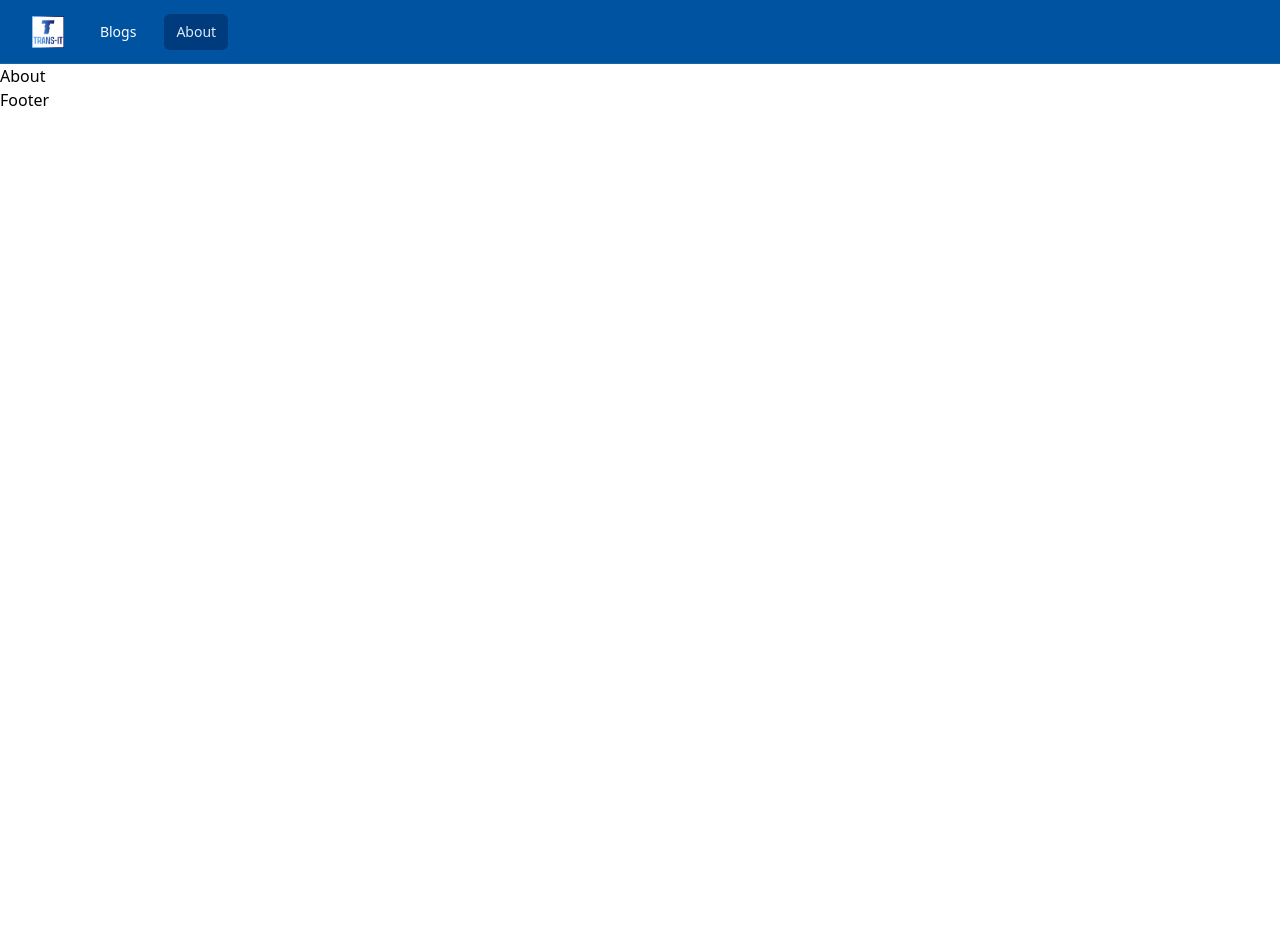
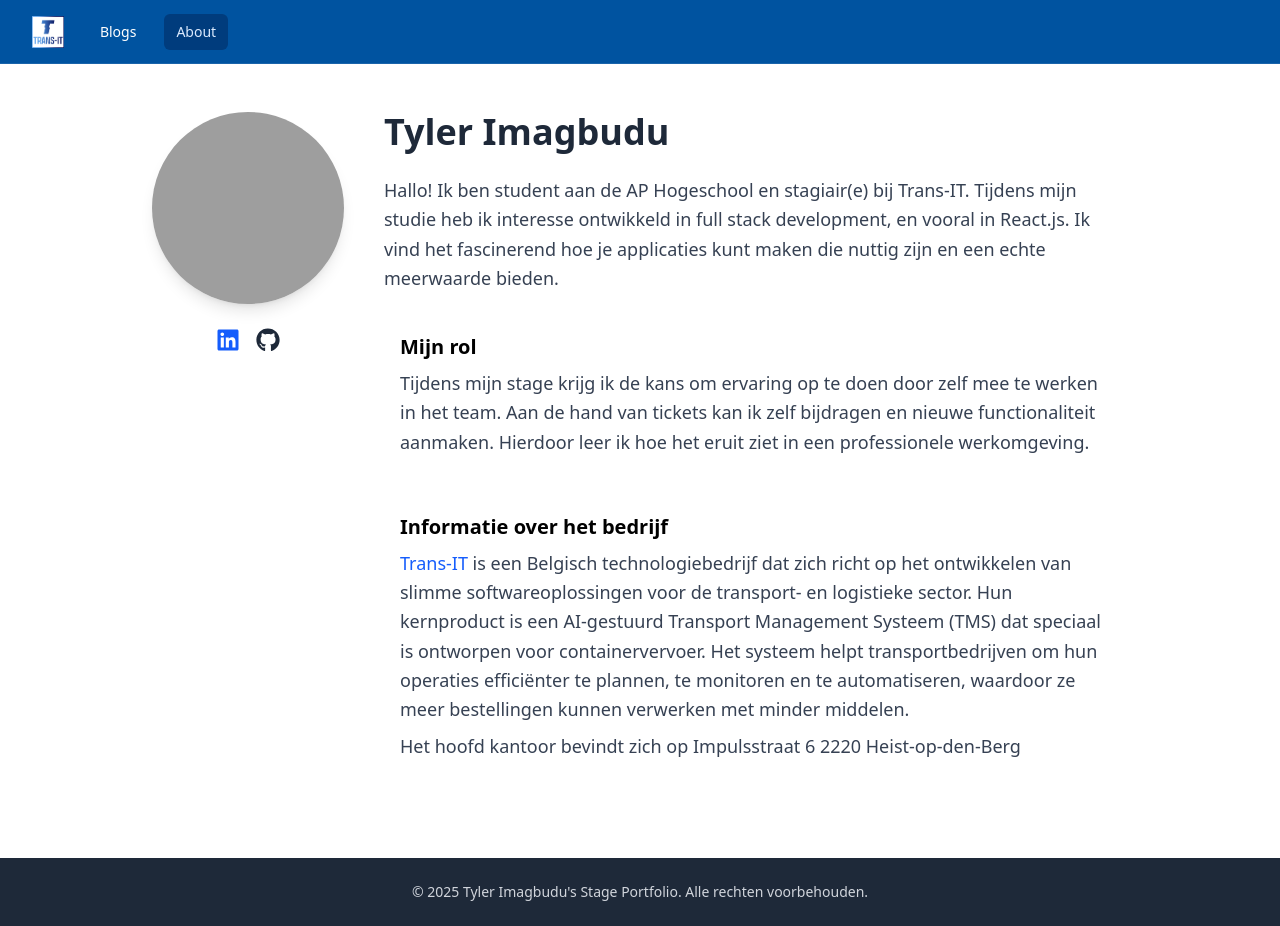
Before and after one commit to tyler-ty/portfolio_trans-IT_stage, a React (Vite) app: page /about in a window 1280 px wide. Before the commit the page ends 800 px from the top, so only its background shows below. Built offline with nearby package versions, Linux system fonts and the light colour scheme; grey boxes are pictures that could not be loaded.

Commit message:
layout of site

```diff
--- a/src/App.tsx
+++ b/src/App.tsx
@@ -7,6 +7,9 @@ import styles from "./App.module.css";
 import LandingPage from "./routes/LandingPage";
 import NavBar from "./components/NavBar";
 import Blog from "./routes/Blog";
+import About from "./components/About";
+import Footer from "./components/Footer";
+import BlogDetail from "./components/BlogDetail";
 //add translations
 const Root = () => {
   return (
@@ -15,14 +18,11 @@ const Root = () => {
       <div>
         <Outlet />
       </div>
-      <div className={styles.footer}>Footer</div>
+      <Footer/>
     </div>
   );
 };
 
-const About = () => {
-  return <div>About</div>;
-};
 
 const App = () => {
   const router = createBrowserRouter([
@@ -35,13 +35,17 @@ const App = () => {
           element: <LandingPage />,
         },
         {
-          path: "blog",
+          path: "blogs",
           element: <Blog />,
         },
         {
           path: "about",
           element: <About />,
         },
+        {
+          path:"blog/:id",
+          element: <BlogDetail/>
+        }
       ],
     },
   ]);
--- /dev/null
+++ b/src/components/About.tsx
@@ -0,0 +1,78 @@
+import { FaLinkedin, FaGithub } from "react-icons/fa";
+
+export default function AboutPage() {
+  return (
+    <div className="max-w-5xl mx-auto px-6 py-12 flex flex-col md:flex-row gap-10 items-start">
+
+      {/* Foto + socials */}
+      <div className="flex flex-col items-center gap-4 md:w-48">
+        <img
+          src="tyler.jpg"
+          alt="Mijn foto"
+          className="w-48 h-48 rounded-full object-cover shadow-lg"
+        />
+
+        {/* Social icons onder foto */}
+        <div className="flex gap-4 mt-2">
+          <a
+            href="https://be.linkedin.com/in/tyler-imagbudu-6006b0223"
+            target="_blank"
+            rel="noopener noreferrer"
+            className="text-blue-600 hover:text-blue-800 transition-colors text-2xl"
+          >
+            <FaLinkedin />
+          </a>
+          <a
+            href="https://github.com/tyler-ty"
+            target="_blank"
+            rel="noopener noreferrer"
+            className="text-gray-800 hover:text-gray-900 transition-colors text-2xl"
+          >
+            <FaGithub />
+          </a>
+        </div>
+      </div>
+
+      {/* Info sectie */}
+      <div className="flex-1 flex flex-col justify-center gap-6">
+        {/* Naam en korte intro */}
+        <h1 className="text-3xl md:text-4xl font-bold text-gray-800">
+          Tyler Imagbudu
+        </h1>
+        <p className="text-gray-700 text-base md:text-lg leading-relaxed">
+            Hallo! Ik ben student aan de AP Hogeschool en stagiair(e) bij Trans-IT.
+            Tijdens mijn studie heb ik interesse ontwikkeld in full stack development, en vooral in React.js.
+            Ik vind het fascinerend hoe je applicaties kunt maken die nuttig zijn en een echte meerwaarde bieden.
+        </p>
+
+        {/* Stagebedrijf info */}
+        <div className=" p-4 ">
+          <h2 className="text-xl font-semibold mb-2">Mijn rol</h2>
+          <p className="text-gray-700 text-base md:text-lg leading-relaxed">
+            Tijdens mijn stage krijg ik de kans om ervaring op te doen door zelf mee te werken in het team. Aan de hand van tickets
+            kan ik zelf bijdragen en nieuwe functionaliteit aanmaken. Hierdoor leer ik hoe het eruit ziet in een professionele werkomgeving.
+          </p>
+          <p className="text-gray-700 text-base md:text-lg leading-relaxed">
+
+          </p>
+        </div>
+
+        <div className=" p-4 ">
+          <h2 className="text-xl font-semibold mb-2">Informatie over het bedrijf</h2>
+          <p className="text-gray-700 text-base md:text-lg leading-relaxed">
+            <a className="text-blue-600 hover:underline transition-colors" href="https://trans-it.be/en/home-eng/">Trans-IT</a> is een Belgisch technologiebedrijf dat zich richt op het ontwikkelen van slimme
+            softwareoplossingen voor de transport- en logistieke sector.
+            Hun kernproduct is een AI-gestuurd Transport Management Systeem (TMS) dat speciaal is ontworpen voor containervervoer.
+            Het systeem helpt transportbedrijven om hun operaties efficiënter te plannen, te monitoren en te automatiseren, waardoor
+            ze meer bestellingen kunnen verwerken met minder middelen.
+          </p>
+          <p className="text-gray-700 text-base md:text-lg leading-relaxed mt-2">
+            Het hoofd kantoor bevindt zich op
+            Impulsstraat 6
+            2220 Heist-op-den-Berg
+          </p>
+        </div>
+      </div>
+    </div>
+  );
+}
--- /dev/null
+++ b/src/components/BlogCard.tsx
@@ -0,0 +1,39 @@
+import type { Post } from "../../data/posts";
+import { Link } from "react-router-dom";
+
+interface BlogCardProps {
+  post: Post;
+}
+
+export default function BlogCard({ post }: BlogCardProps) {
+  return (
+    <Link to={`/blog/${post.id}`} className="block">
+      <div className="bg-white border border-gray-200 rounded-xl overflow-hidden shadow mb-6 hover:shadow-lg transition-shadow duration-200">
+        {/* Optional image */}
+        {post.image && (
+          <img
+            src={post.image}
+            alt={post.title}
+            className="w-full h-64 object-cover"
+          />
+        )}
+
+        <div className="p-6">
+          <h2 className="text-2xl font-bold mb-2 text-gray-900">{post.title}</h2>
+          <p className="text-gray-700 mb-4">{post.content}</p>
+
+          <div className="flex flex-wrap gap-2">
+            {post.tags.map((tag, index) => (
+              <span
+                key={index}
+                className="bg-blue-100 text-blue-800 text-xs font-semibold px-2 py-1 rounded-full"
+              >
+                {tag}
+              </span>
+            ))}
+          </div>
+        </div>
+      </div>
+    </Link>
+  );
+}
--- /dev/null
+++ b/src/components/BlogDetail.tsx
@@ -0,0 +1,68 @@
+import { useParams, Link, useNavigate } from "react-router-dom";
+import { posts, type Post } from "../../data/posts";
+import { motion } from "framer-motion";
+import { HiArrowLeft } from "react-icons/hi";
+
+export default function BlogDetail() {
+  const { id } = useParams<{ id: string }>();
+
+  const post: Post | undefined = posts.find((p) => p.id.toString() === id);
+
+  if (!post) {
+    return (
+      <div className="flex flex-col items-center justify-center min-h-screen px-6 text-center">
+        <h1 className="text-2xl font-bold mb-4">Post niet gevonden</h1>
+        <Link
+          to="/blog"
+          className="bg-[#003c7d] text-white px-6 py-3 rounded-2xl shadow hover:bg-[#0053a0] transition"
+        >
+          Terug naar Blog
+        </Link>
+      </div>
+    );
+  }
+
+  return (
+    <div className="max-w-3xl mx-auto px-6 py-12">
+      <motion.div
+        initial={{ opacity: 0, y: 20 }}
+        animate={{ opacity: 1, y: 0 }}
+        transition={{ duration: 0.7 }}
+      >
+        {/* Terug knop */}
+        <Link
+          to="/blogs"
+          className="flex items-center text-blue-600 hover:underline transition-colors text-sm md:text-base"
+        >
+          <HiArrowLeft className="mr-2" /> <p>Terug naar Blog</p>
+        </Link>
+
+        {/* Titel */}
+        <h1 className="text-3xl md:text-4xl font-extrabold mb-4 text-gray-800">
+          {post.title}
+        </h1>
+
+        {/* Datum */}
+        <p className="text-sm md:text-base text-gray-500 mb-6">
+          Gepubliceerd op {new Date(post.date).toLocaleDateString("nl-NL")}
+        </p>
+
+        {/* Afbeelding */}
+        {post.image && (
+          <img
+            src={post.image}
+            alt={post.title}
+            className="w-full h-auto mb-6 rounded"
+          />
+        )}
+
+        {/* Inhoud */}
+        <div className="text-gray-700 text-base md:text-lg space-y-4">
+          {post.content.split("\n").map((para, i) => (
+            <p key={i}>{para}</p>
+          ))}
+        </div>
+      </motion.div>
+    </div>
+  );
+}
--- /dev/null
+++ b/src/components/Footer.tsx
@@ -0,0 +1,12 @@
+export default function Footer() {
+  return (
+    <footer className="bg-gray-800 text-gray-300 py-6 mt-8">
+      <div className="container mx-auto flex flex-col items-center px-4">
+
+        <p className="text-sm text-center">
+          &copy; {new Date().getFullYear()} Tyler Imagbudu's Stage Portfolio. Alle rechten voorbehouden.
+        </p>
+        </div>
+    </footer>
+  );
+}
--- a/src/components/NavBar.tsx
+++ b/src/components/NavBar.tsx
@@ -3,8 +3,8 @@ import { Bars3Icon, XMarkIcon } from '@heroicons/react/24/outline'
 import { NavLink } from 'react-router-dom'
 
 const navigation = [
-  { name: 'Blogs', href: 'Blog', current: true },
-  { name: 'About', href: 'About', current: false },
+  { name: 'Blogs', href: 'blogs', current: true },
+  { name: 'About', href: 'about', current: false },
 ]
 
 function classNames(...classes: string[]) {
--- a/src/posts/week1.md
+++ /dev/null
@@ -1,8 +0,0 @@
----
-title: "Week 1 – Eerste indrukken"
-date: "2025-02-10"
-category: "reflectie"
----
-
-Mijn eerste week op stage was spannend en leerrijk.
-Ik heb kennisgemaakt met het team en mijn eerste taken uitgevoerd.
```
Also changed, not shown: src/routes/Blog.tsx (+39 -77 lines), src/routes/LandingPage.tsx (+35 -18 lines).
